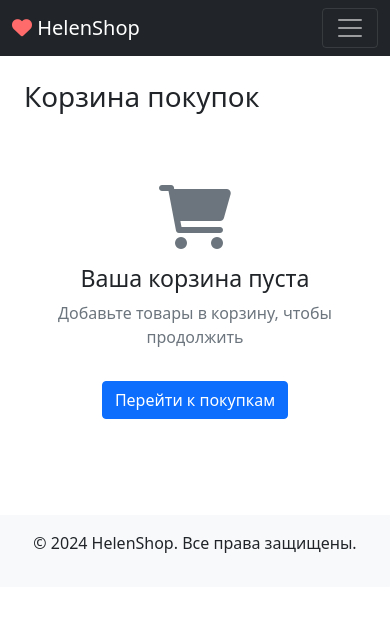
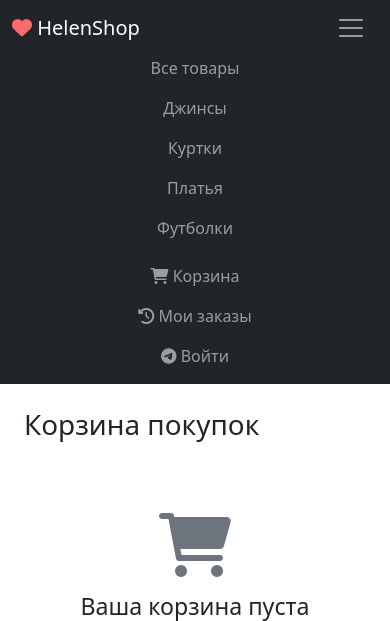
Before and after one commit to pycoder-maxim/Helen-shop, a Django app: page /cart/ in a window 390 px wide, after a click that opens the changed part. Shown: the top 621 px of the page. Before the commit the page ends 553 px from the top, so only its background shows below. Run offline with Django 5.2, Linux system fonts and the light colour scheme; data comes from the database, SQL or seed files in the repository.

Commit message:
Fix mobile menu: add Bootstrap JS and dropdown

```diff
--- a/templates/base.html
+++ b/templates/base.html
@@ -6,6 +6,19 @@
     <title>{% block title %}HelenShop{% endblock %}</title>
     <link href="https://cdn.jsdelivr.net/npm/bootstrap@5.1.3/dist/css/bootstrap.min.css" rel="stylesheet">
     <link rel="stylesheet" href="https://cdnjs.cloudflare.com/ajax/libs/font-awesome/6.0.0/css/all.min.css">
+    <style>
+        .navbar-toggler {
+            border: none;
+        }
+        .navbar-toggler:focus {
+            box-shadow: none;
+        }
+        @media (max-width: 991px) {
+            .navbar-nav {
+                text-align: center;
+            }
+        }
+    </style>
 </head>
 <body>
     <nav class="navbar navbar-expand-lg navbar-dark bg-dark">
@@ -13,13 +26,11 @@
             <a class="navbar-brand" href="{% url 'shop:product_list' %}">
                 <i class="fas fa-heart" style="color: #ff6b6b;"></i> HelenShop
             </a>
-            <!-- Кнопка-бургер для мобильных устройств -->
-            <button class="navbar-toggler" type="button" data-bs-toggle="collapse" data-bs-target="#navbarNav" aria-controls="navbarNav" aria-expanded="false" aria-label="Toggle navigation">
+            <button class="navbar-toggler" type="button" data-bs-toggle="collapse" data-bs-target="#navbarNav">
                 <span class="navbar-toggler-icon"></span>
             </button>
-
             <div class="collapse navbar-collapse" id="navbarNav">
-                <ul class="navbar-nav me-auto">
+                <ul class="navbar-nav me-auto mb-2 mb-lg-0">
                     <li class="nav-item">
                         <a class="nav-link" href="{% url 'shop:product_list' %}">Все товары</a>
                     </li>
@@ -29,7 +40,7 @@
                     </li>
                     {% endfor %}
                 </ul>
-                <ul class="navbar-nav">
+                <ul class="navbar-nav ms-auto">
                     <li class="nav-item">
                         <a class="nav-link" href="{% url 'cart:cart_detail' %}">
                             <i class="fas fa-shopping-cart"></i> Корзина
@@ -38,19 +49,27 @@
                             {% endif %}
                         </a>
                     </li>
+                    <li class="nav-item">
+                        <a class="nav-link" href="{% url 'orders:order_list' %}">
+                            <i class="fas fa-history"></i> Мои заказы
+                        </a>
+                    </li>
                     {% if user.is_authenticated %}
-                        <li class="nav-item">
-                            <span class="nav-link"><i class="fas fa-user"></i> {{ user.username }}</span>
-                        </li>
-                        <li class="nav-item">
-                            <a class="nav-link" href="{% url 'logout' %}">
-                                <i class="fas fa-sign-out-alt"></i> Выйти
+                        <li class="nav-item dropdown">
+                            <a class="nav-link dropdown-toggle" href="#" id="userDropdown" role="button" data-bs-toggle="dropdown">
+                                <i class="fas fa-user"></i> {{ user.username }}
                             </a>
+                            <ul class="dropdown-menu dropdown-menu-end">
+                                <li><a class="dropdown-item" href="{% url 'orders:order_list' %}">Мои заказы</a></li>
+                                <li><a class="dropdown-item" href="{% url 'cart:cart_detail' %}">Корзина</a></li>
+                                <li><hr class="dropdown-divider"></li>
+                                <li><a class="dropdown-item" href="{% url 'logout' %}">Выйти</a></li>
+                            </ul>
                         </li>
                     {% else %}
                         <li class="nav-item">
                             <a class="nav-link" href="/auth/telegram-auth/?bot_id=84014347464">
-                                <i class="fab fa-telegram"></i> Войти через Telegram
+                                <i class="fab fa-telegram"></i> Войти
                             </a>
                         </li>
                     {% endif %}
@@ -66,5 +85,7 @@
     <footer class="text-center mt-5 py-3 bg-light">
         <p>&copy; 2024 HelenShop. Все права защищены.</p>
     </footer>
+
+    <script src="https://cdn.jsdelivr.net/npm/bootstrap@5.1.3/dist/js/bootstrap.bundle.min.js"></script>
 </body>
 </html>
```
